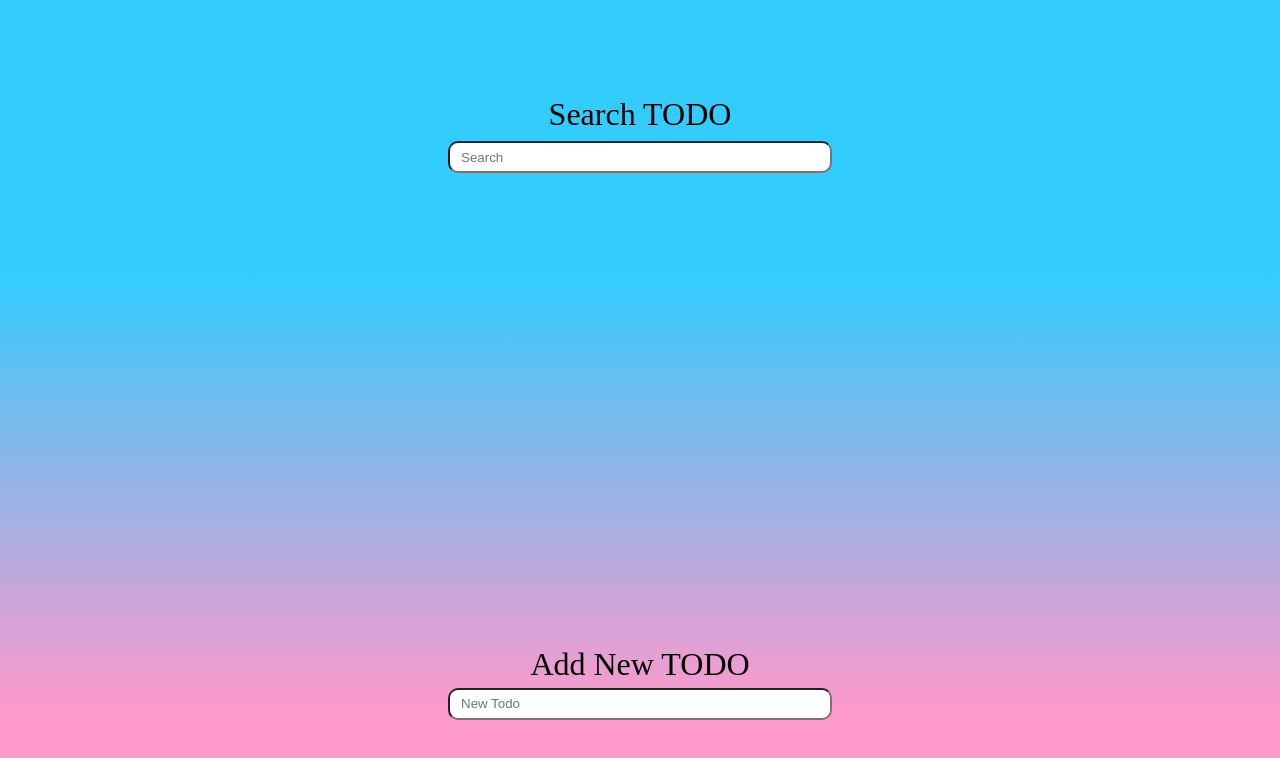
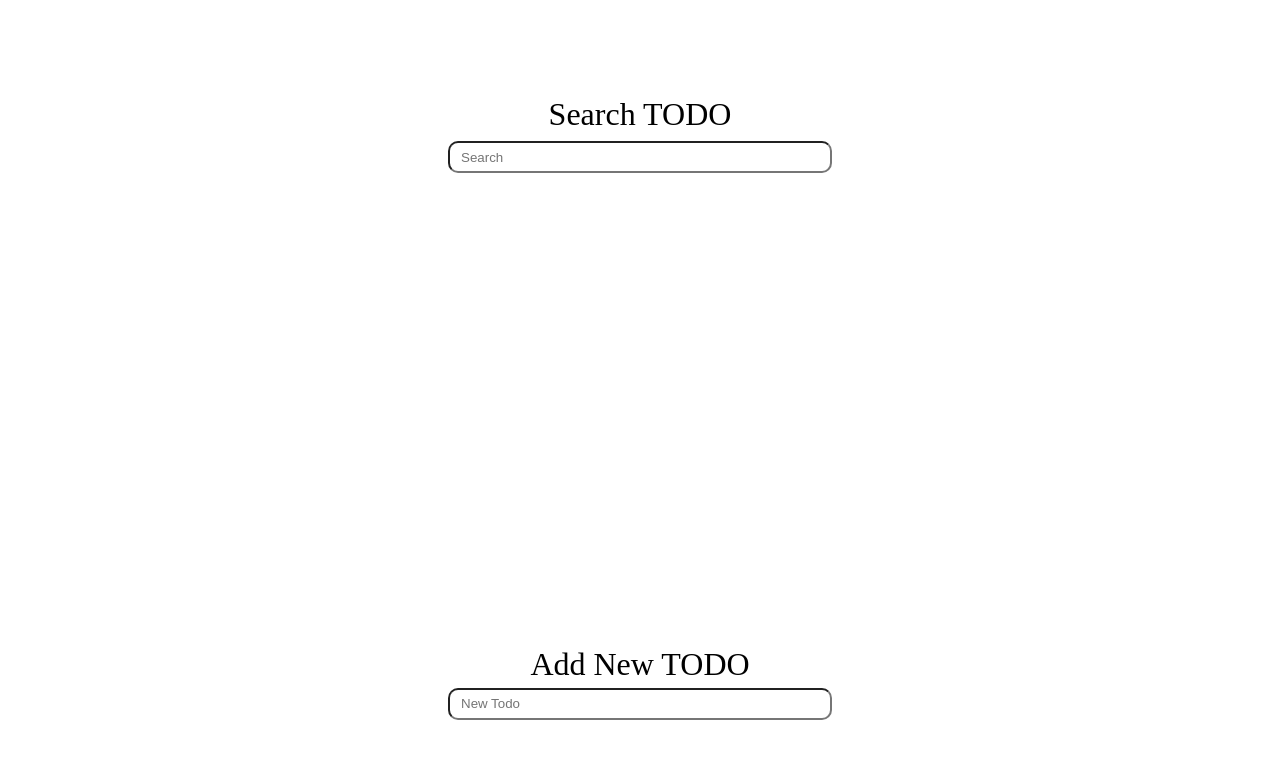
Before and after one commit to aseelkp/TODO, a plain HTML site: page index.html in a window 1280 px wide. Drawn offline with Linux system fonts and the light colour scheme.

Commit message:
Revert "update : UI change"

```diff
--- a/style.css
+++ b/style.css
@@ -6,7 +6,7 @@
 .container{
     width: 100vw;
     height: 100vh;
-    background: linear-gradient(to bottom, #33ccff 34%, #ff99cc 89%);
+    background: rgba(rgb(0, 221, 255), rgb(204, 199, 113), rgb(124, 6, 139), .3);
     display: flex;
     align-items: center;
     justify-content: center;
```
